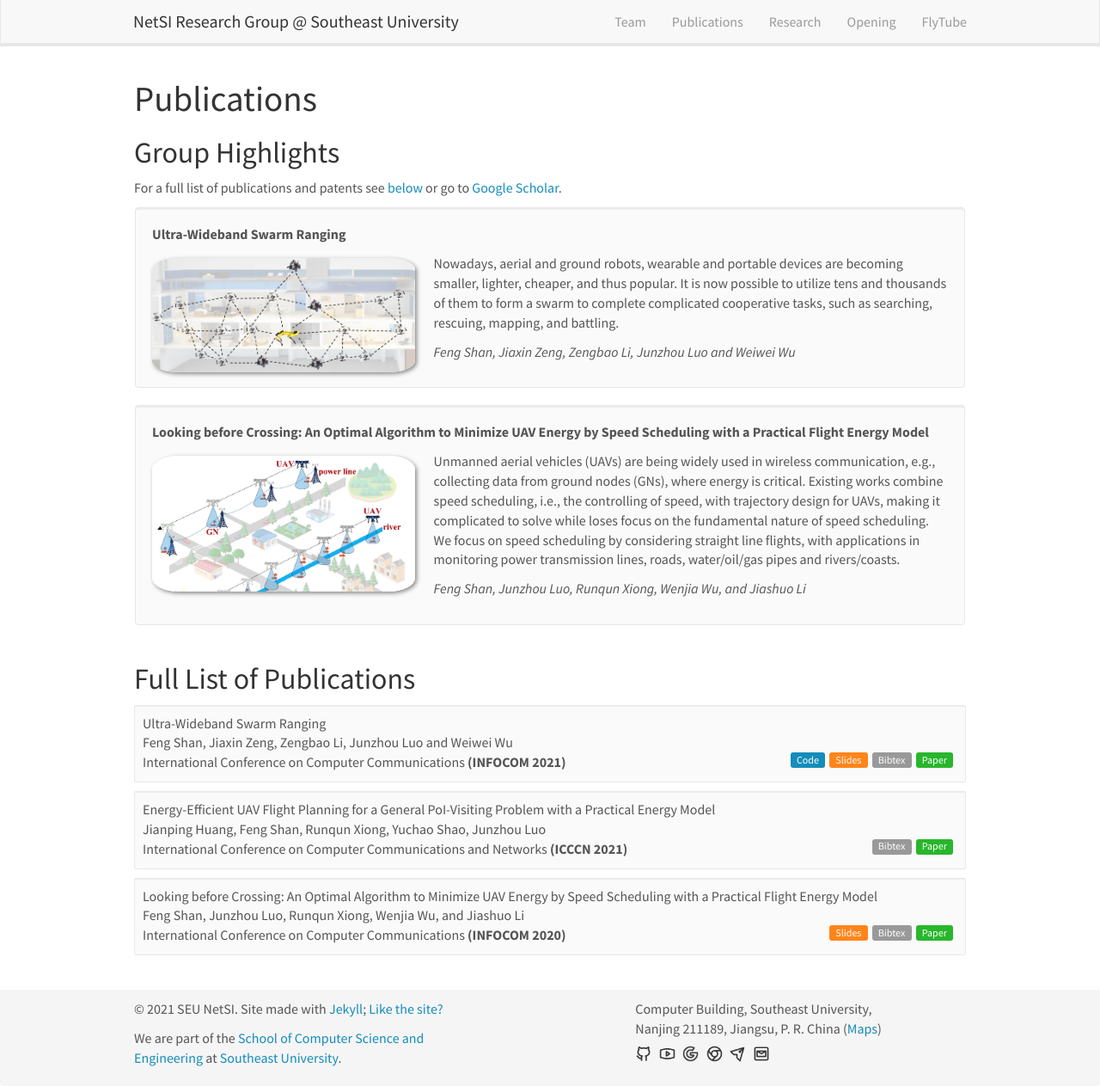
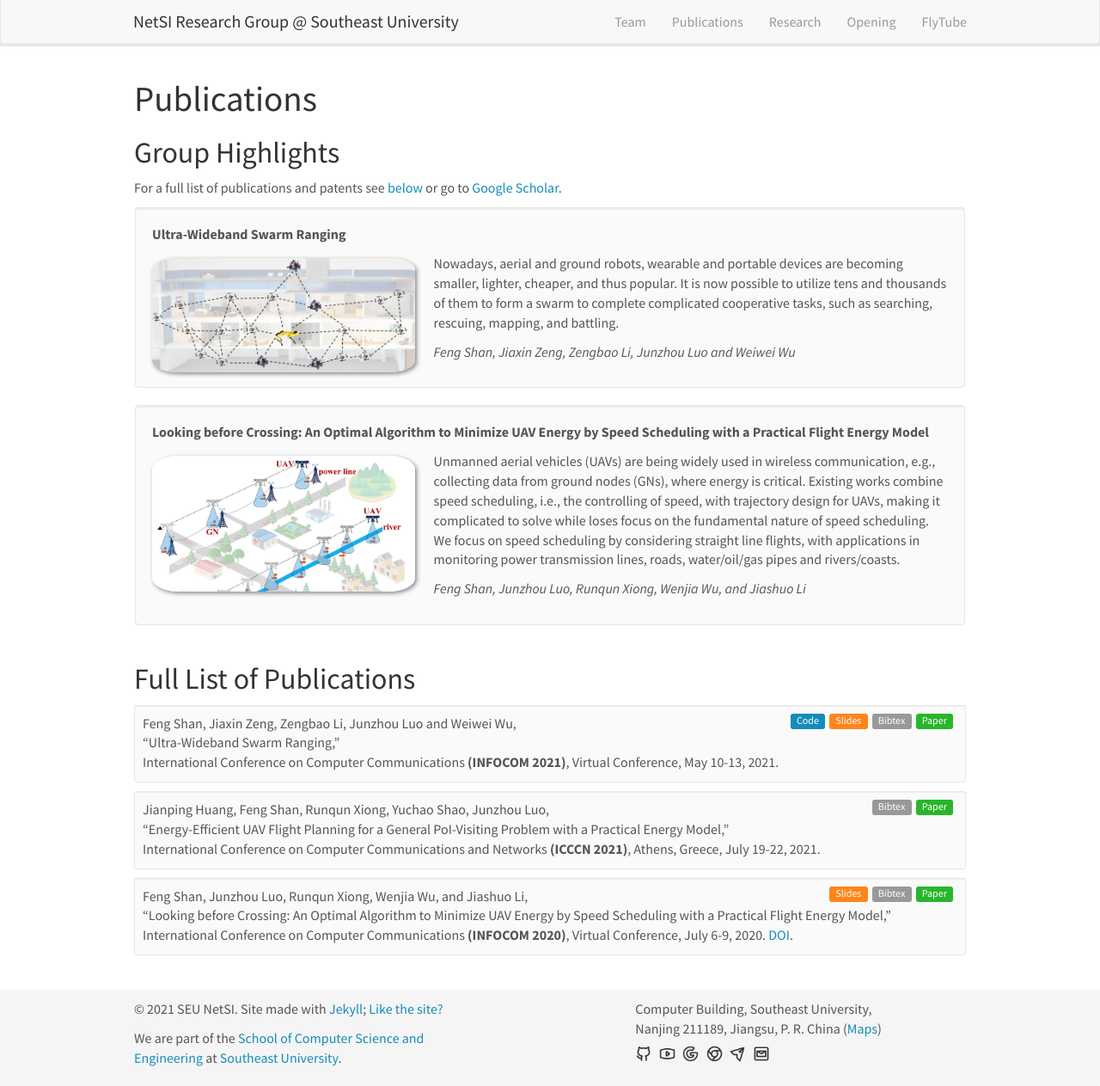
Before and after one commit to SEU-NetSI/seu-netsi.github.io, a Jekyll site: the page built from _pages/publications.md, in a window 1280 px wide and 1263 px high. Shown: the whole window at 86% size. Built offline with Jekyll 4.4.1, drawn with Linux system fonts in a browser that asks for light colours; nearby versions of some CDN libraries.

Commit message:
#data: add detail source of publications

```diff
--- a/_data/publist.yml
+++ b/_data/publist.yml
@@ -6,6 +6,7 @@
   source:
     full: International Conference on Computer Communications
     abbr: INFOCOM
+    detail: Virtual Conference, May 10-13, 2021
   link:
     paper: https://twinhorse.net/papers/SZLLW-INFOCOM21p.pdf
     code: https://github.com/SEU-NetSI/crazyflie-firmware
@@ -22,6 +23,7 @@
   source:
     full: International Conference on Computer Communications and Networks
     abbr: ICCCN
+    detail: Athens, Greece, July 19-22, 2021
   link:
     paper: https://twinhorse.net/papers/HSXSL-ICCCN21p.pdf
     code: placeholder
@@ -38,6 +40,7 @@
   source:
     full: International Conference on Computer Communications
     abbr: INFOCOM
+    detail: Virtual Conference, July 6-9, 2020. <a href='https://ieeexplore.ieee.org/document/9155376' target='_blank'>DOI</a>
   link:
     paper: https://twinhorse.net/papers/SLXWL-INFOCOM20p.pdf
     code: placeholder
--- a/_pages/publications.md
+++ b/_pages/publications.md
@@ -52,13 +52,10 @@ For a full list of publications and patents see [below](#full-list-of-publicatio
 <div class="pub-full">
 {% for publi in site.data.publist %}
   <div class="well-sm">
-  {{ publi.title }} <br />
-  {{ publi.authors }} <br />
-  {{ publi.source.full }}&nbsp;<b>({{ publi.source.abbr }} {{publi.year}})</b>
-  {% if publi.link.paper != "placeholder" %} <a href="{{ publi.link.paper}}" target="_blank"><span class="label label-success pull-right pub-label">Paper</span></a>{% endif %}
-  {% if publi.link.bibtex != "placeholder" %} <a href="{{ publi.link.bibtex}}" target="_blank"><span class="label label-default pull-right pub-label">Bibtex</span></a>{% endif %}
-  {% if publi.link.slide != "placeholder" %} <a href="{{ publi.link.slide}}" target="_blank"><span class="label label-warning pull-right pub-label">Slides</span></a>{% endif %}
-  {% if publi.link.code != "placeholder" %} <a href="{{ publi.link.code}}" target="_blank"><span class="label label-primary pull-right pub-label">Code</span></a>{% endif %}
+  {{ publi.authors }}, {% if publi.link.paper != "placeholder" %} <a href="{{ publi.link.paper}}" target="_blank"><span class="label label-success pull-right pub-label">Paper</span></a>{% endif %}{% if publi.link.bibtex != "placeholder" %} <a href="{{ publi.link.bibtex}}" target="_blank"><span class="label label-default pull-right pub-label">Bibtex</span></a>{% endif %}{% if publi.link.slide != "placeholder" %} <a href="{{ publi.link.slide}}" target="_blank"><span class="label label-warning pull-right pub-label">Slides</span></a>{% endif %}{% if publi.link.code != "placeholder" %} <a href="{{ publi.link.code}}" target="_blank"><span class="label label-primary pull-right pub-label">Code</span></a>{% endif %}<br />
+  "{{ publi.title }}," <br />
+  {{ publi.source.full }}&nbsp;<b>({{ publi.source.abbr }} {{publi.year}})</b>, {{ publi.source.detail }}.
+
   </div>
 {% endfor %}
 </div>
```
Also changed, not shown: _pages/404.md (+2 -2 lines).
